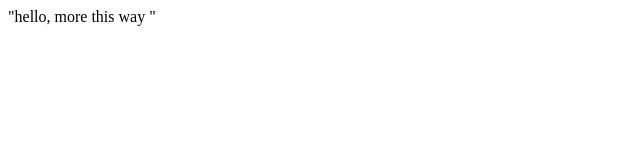
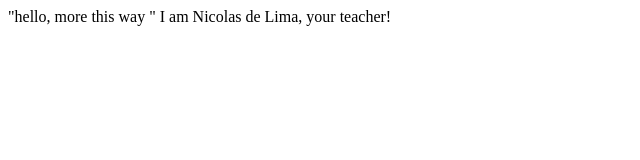
Before and after one commit to Nickme22/projeto-estudo, a plain HTML site: page index2.html in a window 1280 px wide. Shown: the whole page, without its empty margins (0-640 px from the left). Drawn offline with Linux system fonts and the light colour scheme.

Commit message:
testando

```diff
--- a/index2.html
+++ b/index2.html
@@ -6,6 +6,10 @@
     <title>Oi eu sou o Nicolas</title>
 </head>
 <body>
-    "hello, more this way  "
+    "hello, more this way "
+
+    I am Nicolas de Lima, your teacher!
+
+
 </body>
 </html>
```
